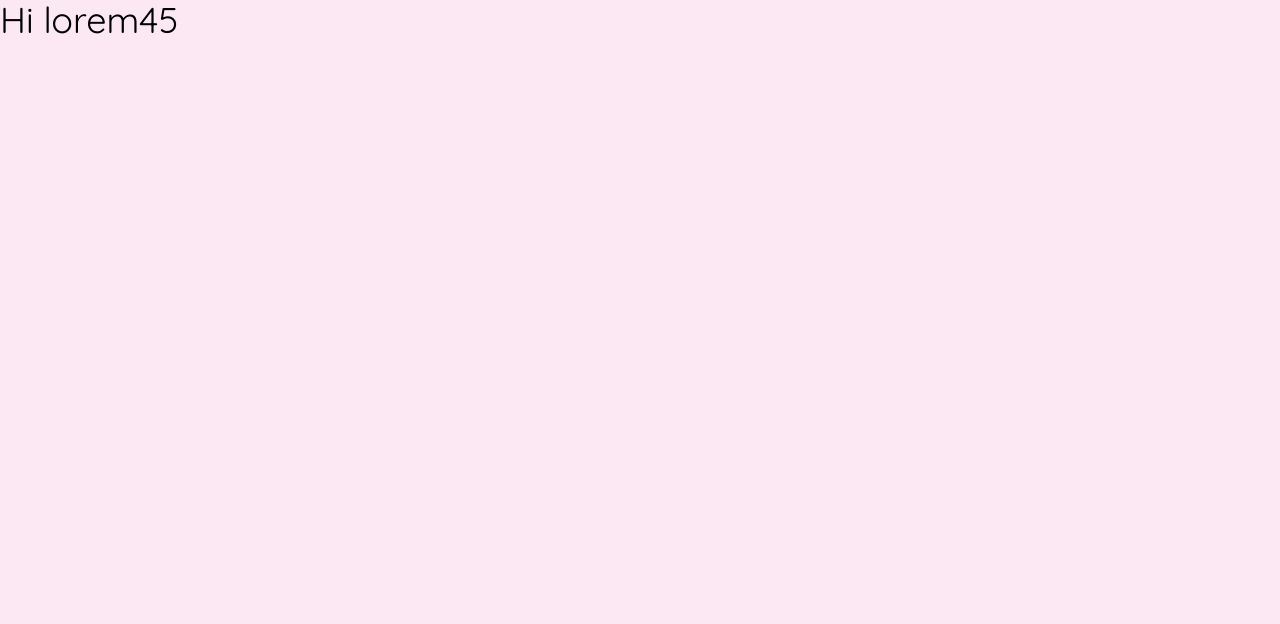
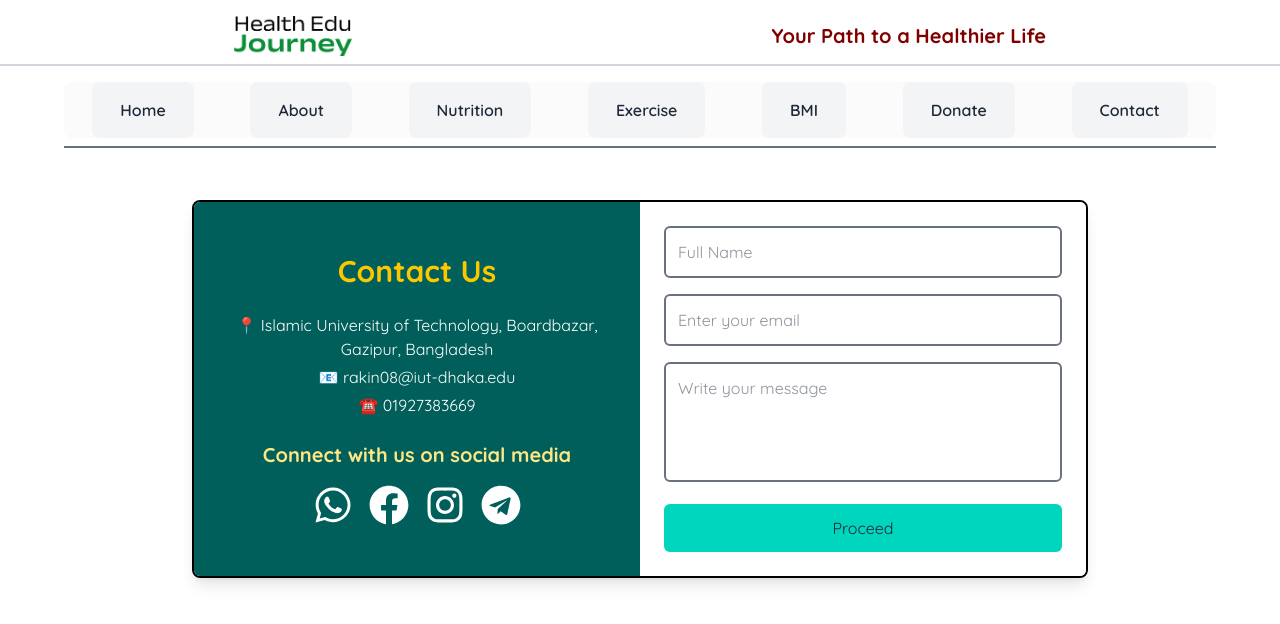
Before and after one commit to Rakindotcom/nutritionWeb, a React (Vite) app: page /contact in a window 1280 px wide. Shown: the top 624 px of the page. Built offline with nearby package versions, Linux system fonts and the light colour scheme.

Commit message:
add Header component, Contact page, and update routing; remove background color from index.css

```diff
--- a/package.json
+++ b/package.json
@@ -11,8 +11,10 @@
   },
   "dependencies": {
     "@tailwindcss/vite": "^4.0.16",
+    "lucide-react": "^0.487.0",
     "react": "^19.0.0",
     "react-dom": "^19.0.0",
+    "react-icons": "^5.5.0",
     "react-router-dom": "^7.4.0",
     "tailwindcss": "^4.0.16"
   },
--- a/src/App.jsx
+++ b/src/App.jsx
@@ -1,10 +1,15 @@
 import React from 'react'
 import { Route, Routes } from 'react-router-dom'
+import Header from './components/Header'
+import Contact from './pages/Contact.jsx'
 
 const App = () => {
   return (
     <>
-    <h1 className='text-4xl'>Hi lorem45</h1>
+      <Header />
+      <Routes>
+        <Route path='/contact' element={<Contact />} />
+      </Routes>
     </>
   )
 }
--- a/src/components/Header.jsx
+++ b/src/components/Header.jsx
@@ -1,9 +1,54 @@
-import React from 'react'
+import React, { useState } from "react";
+import { Link } from "react-router-dom";
+import { Menu, X } from "lucide-react";
 
 const Header = () => {
+  const [isOpen, setIsOpen] = useState(false);
+
+  // Closes the mobile menu when a nav link is clicked
+  const handleLinkClick = () => {
+    setIsOpen(false);
+  };
+
+  const navItems = ["Home", "About", "Nutrition", "Exercise", "BMI", "Donate", "Contact"];
+
   return (
-    <div>Header</div>
-  )
-}
+    <header className="bg-white py-4 mb-5">
+      <div className="flex items-center justify-between sm:justify-around px-6 mb-4 pb-2 border-b-2 border-gray-300">
+        <img src="healthedu.png" alt="HealthEduJourney Logo" className="h-10 w-auto" />
+        <p className="font-bold text-xl text-[maroon] hidden sm:block">
+          Your Path to a Healthier Life
+        </p>
+        <button className="sm:hidden" onClick={() => setIsOpen(!isOpen)}>
+          {isOpen ? <X size={28} /> : <Menu size={28} />}
+        </button>
+      </div>
+      <nav className="max-w-6xl mx-auto border-b-2 pb-2 border-gray-500">
+        <ul
+          className={`bg-[#fcfbfc] rounded-lg text-center ${
+            isOpen
+              ? "flex flex-col justify-between p-4"
+              : "hidden sm:flex sm:flex-row sm:justify-around"
+          }`}
+        >
+          {navItems.map((item, index) => {
+            const path = item === "Home" ? "/" : `/${item.toLowerCase()}`;
+            return (
+              <li key={index} className="relative">
+                <Link
+                  to={path}
+                  onClick={handleLinkClick}
+                  className="block py-4 px-7 transition-all duration-300 cursor-pointer bg-gray-100 text-gray-800 font-semibold rounded-lg text-center hover:bg-green-500 hover:text-white"
+                >
+                  {item}
+                </Link>
+              </li>
+            );
+          })}
+        </ul>
+      </nav>
+    </header>
+  );
+};
 
-export default Header
+export default Header;
--- a/src/index.css
+++ b/src/index.css
@@ -2,6 +2,5 @@
 @import "tailwindcss";
 
 body {
-  background: rgb(252, 232, 242);
   font-family: "Quicksand", sans-serif;
 }
--- /dev/null
+++ b/src/pages/Contact.jsx
@@ -0,0 +1,155 @@
+import React, { useState } from 'react';
+import { FaWhatsapp, FaFacebook, FaInstagram, FaTelegram } from 'react-icons/fa'; // Importing icons
+
+const Contact = () => {
+  // State to hold form data
+  const [formData, setFormData] = useState({
+    name: '',
+    email: '',
+    message: ''
+  });
+
+  // State to track submission status
+  const [isSubmitting, setIsSubmitting] = useState(false);
+  const [submitted, setSubmitted] = useState(false);
+
+  // Check if form is valid
+  const isFormValid =
+    formData.name.trim() &&
+    formData.email.trim() &&
+    formData.message.trim();
+
+  // Update form state when user types
+  const handleChange = (e) => {
+    const { name, value } = e.target;
+    setFormData((prevData) => ({
+      ...prevData,
+      [name]: value
+    }));
+  };
+
+  // Handle form submission
+  const handleSubmit = (e) => {
+    e.preventDefault();
+    if (!isFormValid) return;
+    setIsSubmitting(true);
+    // Simulate form submission (e.g., API call)
+    setTimeout(() => {
+      setIsSubmitting(false);
+      setSubmitted(true);
+      // Optionally, reset form fields after submission
+      setFormData({ name: '', email: '', message: '' });
+    }, 1000);
+  };
+
+  return (
+    <div className="bg-white flex items-center justify-center p-4">
+      <div className="flex flex-col md:flex-row w-full max-w-4xl shadow-lg border-2 border-black rounded-lg overflow-hidden">
+        {/* Left Panel: Contact Info */}
+        <div className="md:w-1/2 bg-teal-800 p-6 text-white flex flex-col justify-center">
+          <h1 className="text-3xl font-bold text-center text-yellow-400 mb-6">
+            Contact Us
+          </h1>
+          <div className="text-center space-y-1">
+            <p>
+              📍{' '}
+              <a
+                href="https://maps.app.goo.gl/XH8XiRda9qVuFygE9"
+                target="_blank"
+                rel="noopener noreferrer"
+                className="hover:text-yellow-300"
+              >
+                Islamic University of Technology, Boardbazar, Gazipur, Bangladesh
+              </a>
+            </p>
+            <p>
+              📧{' '}
+              <a
+                href="mailto:rakin08@iut-dhaka.edu"
+                className="hover:text-yellow-300"
+              >
+                rakin08@iut-dhaka.edu
+              </a>
+            </p>
+            <p>
+              ☎️{' '}
+              <a
+                href="tel:+8801927383669"
+                className="hover:text-yellow-300"
+              >
+                01927383669
+              </a>
+            </p>
+          </div>
+          <div className="text-center font-bold text-amber-200 text-xl mt-6 mb-4">
+            Connect with us on social media
+          </div>
+          <div className="flex justify-center space-x-4">
+            <a href="#" className="block w-10 h-10">
+              <FaWhatsapp className="w-full h-full text-white hover:text-yellow-300" />
+            </a>
+            <a href="#" className="block w-10 h-10">
+              <FaFacebook className="w-full h-full text-white hover:text-yellow-300" />
+            </a>
+            <a href="#" className="block w-10 h-10">
+              <FaInstagram className="w-full h-full text-white hover:text-yellow-300" />
+            </a>
+            <a href="#" className="block w-10 h-10">
+              <FaTelegram className="w-full h-full text-white hover:text-yellow-300" />
+            </a>
+          </div>
+        </div>
+
+        {/* Right Panel: Contact Form */}
+        <div className="md:w-1/2 bg-white p-6 text-gray-800">
+          <form onSubmit={handleSubmit} className="space-y-4">
+            <input
+              type="text"
+              name="name"
+              value={formData.name}
+              onChange={handleChange}
+              placeholder="Full Name"
+              className="w-full p-3 rounded-md border-2 border-gray-500 focus:outline-none focus:ring-2 focus:ring-teal-500"
+              required
+            />
+            <input
+              type="email"
+              name="email"
+              value={formData.email}
+              onChange={handleChange}
+              placeholder="Enter your email"
+              className="w-full p-3 rounded-md border-2 border-gray-500 focus:outline-none focus:ring-2 focus:ring-teal-500"
+              required
+            />
+            <textarea
+              name="message"
+              value={formData.message}
+              onChange={handleChange}
+              placeholder="Write your message"
+              className="w-full p-3 h-30 rounded-md border-2 border-gray-500 focus:outline-none focus:ring-2 focus:ring-teal-500 resize-none"
+              required
+            ></textarea>
+            <button
+              type="submit"
+              disabled={isSubmitting || !isFormValid}
+              className={`w-full py-3 rounded-md focus:outline-none ${
+                isSubmitting || !isFormValid
+                  ? 'bg-teal-400 cursor-not-allowed'
+                  : 'bg-teal-600 hover:bg-teal-700'
+              }`}
+            >
+              {isSubmitting ? 'Sending...' : 'Proceed'}
+            </button>
+          </form>
+          {submitted && (
+            <p className="mt-4 text-center text-green-600 font-medium">
+              Thank you for reaching out!
+            </p>
+          )}
+        </div>
+      </div>
+    </div>
+  );
+};
+
+export default Contact;
```
Also changed, not shown: public/healthedu.png (added), 1 other file (tests, documents, lock files or other folders).
